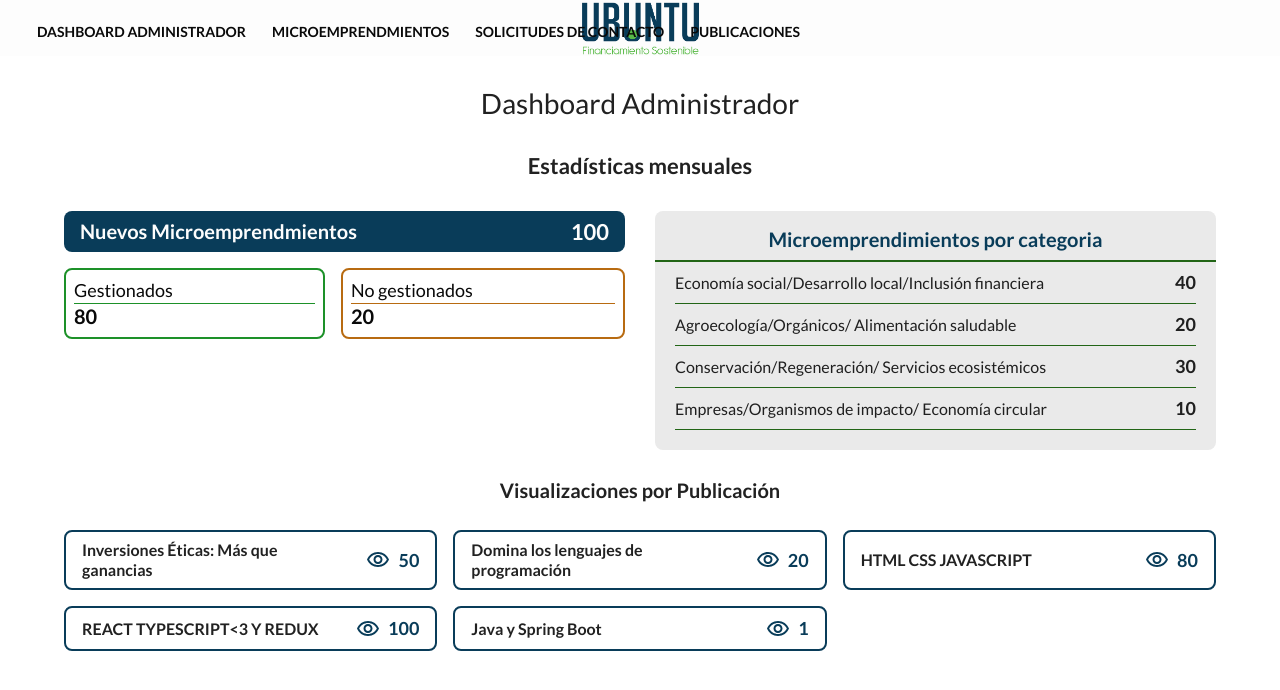
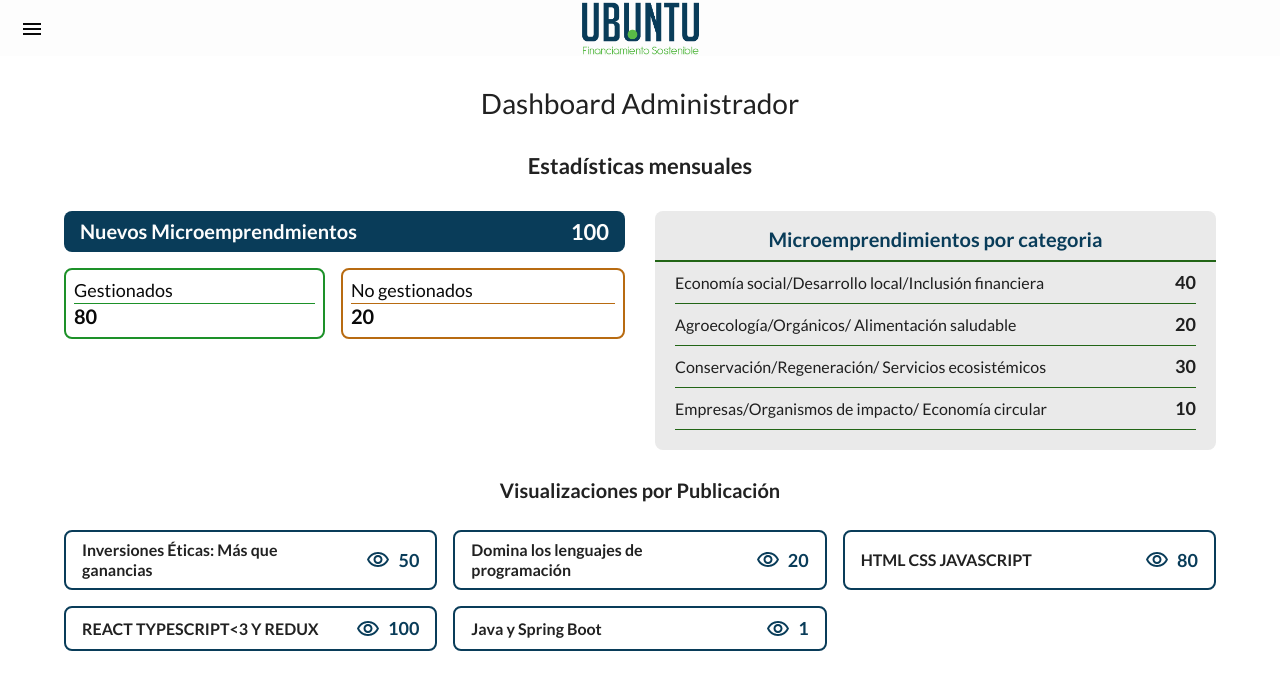
Before and after one commit to TomiCaratti13/SemilleroUbuntuFront, a React (Vite) app: page /Admin in a window 1280 px wide. Shown: the top 690 px of the page. Built offline with nearby package versions, Linux system fonts and the light colour scheme.

Commit message:
Feat -  Admin Dashboard responsive

```diff
--- a/src/views/Admin/AdminHeader.jsx
+++ b/src/views/Admin/AdminHeader.jsx
@@ -134,7 +134,7 @@ function AdminHeader(props) {
             onClick={handleDrawerToggle}
             sx={{
               mr: 2,
-              display: { lg: 'none' },
+              display: "block",
               position: 'relative',
               zIndex: 2,
             }}>
@@ -161,34 +161,6 @@ function AdminHeader(props) {
               }}
             />
           </Link>
-          <Box
-            sx={{
-              display: { xs: 'none', lg: 'flex' },
-              width: '100%',
-              alignItems: 'center',
-            }}>
-            {navItems.map(item => (
-              <Link
-                key={item}
-                //   to={item === 'Inicio' ? '/' : `/${item.toLowerCase()}`}
-                style={{ textDecoration: 'none' }}>
-                <Button
-                  key={item}
-                  variant="text"
-                  sx={{
-                    color: 'negro.main',
-                    justifyContent: 'center',
-                    margin: '5px',
-                    fontFamily: 'Lato',
-                    fontWeight: 700,
-                    fontSize: '14px',
-                    alignItems: 'flex-start',
-                  }}>
-                  {item}
-                </Button>
-              </Link>
-            ))}
-          </Box>
         </Toolbar>
       </AppBar>
       <Box sx={{ display: 'block', height: '56px' }} />
@@ -202,7 +174,7 @@ function AdminHeader(props) {
             keepMounted: true,
           }}
           sx={{
-            display: { xs: 'block', lg: 'none' },
+            display: 'block',
             '& .MuiDrawer-paper': {
               boxSizing: 'border-box',
               width: drawerWidth,
```
